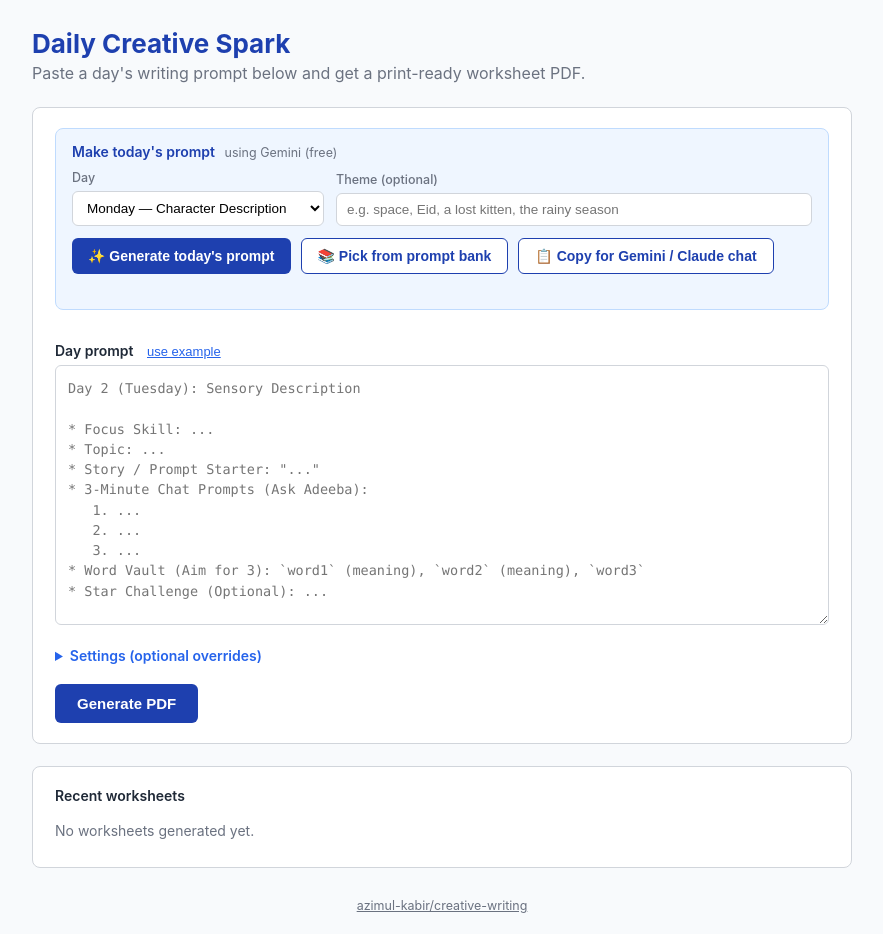
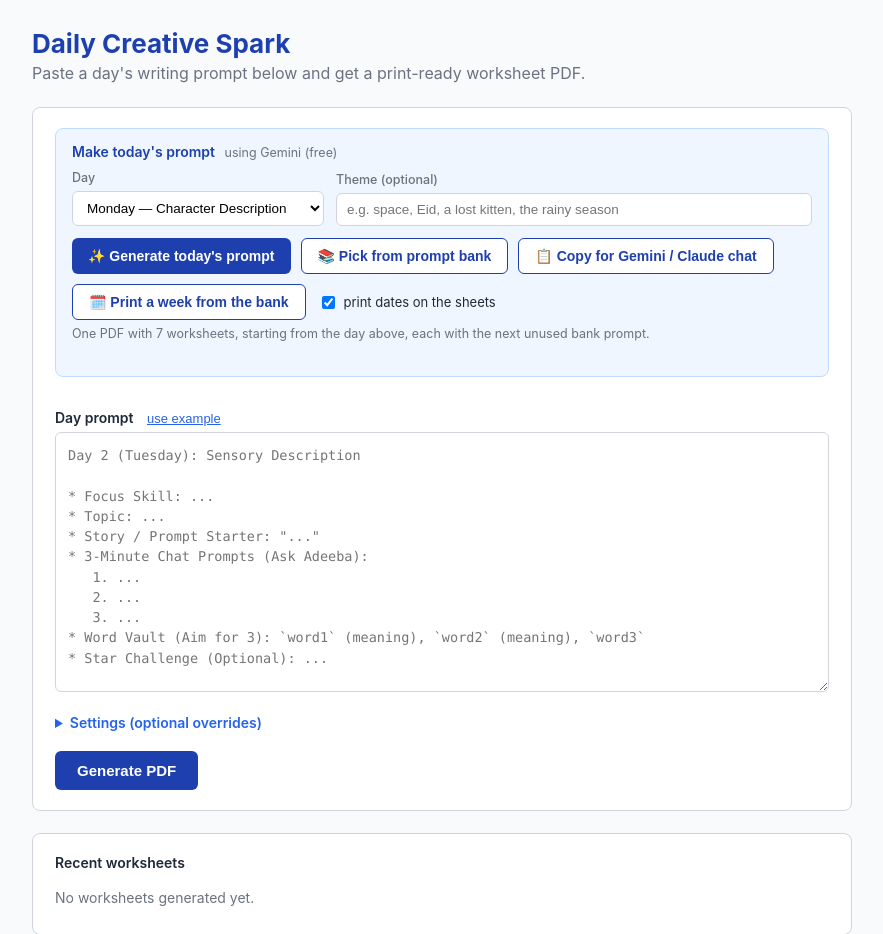
Before and after one commit to azimul-kabir/creative-writing, a Flask app: page / in a window 1280 px wide. Shown: the top 934 px of the page, without its empty margins (198-1081 px from the left). Before the commit the page ends 913 px from the top, so only its background shows below. Run offline with Flask 3, Linux system fonts and the light colour scheme; parts of the project's set-up code (start-up, migrations or seed data) failed here and were passed over.

Commit message:
Add weekly pack: a week of bank worksheets in one PDF, with dates
Saves a trip to the app every day: one click prints the whole week.

- "Print a week from the bank" makes one PDF with 7 worksheets (14 pages
  with 2 pages per sheet), starting from the day in the Day picker, each
  with the next unused prompt-bank prompt for its day, so a Saturday
  start gives a Saturday-to-Friday school week.
- With "print dates on the sheets" ticked, the header's Date and Day
  boxes are filled in (page 1 and page 2), starting from the next
  occurrence of the chosen day.
- worksheet.py: _draw_worksheet() draws one sheet without saving, and
  generate_pack_bytes() renders several into one PDF; date_text and
  day_name config fields fill the header boxes.
- app.py: POST /pack; Settings overrides and history saving shared via
  _apply_overrides() / _save_and_send(); a pack's sidecar lists its seven
  topics so the AI prompt generator still avoids them.
- README: document the weekly pack.

Co-Authored-By: Claude Opus 5.5 <noreply@anthropic.com>

```diff
--- a/app.py
+++ b/app.py
@@ -13,6 +13,7 @@ GET  /            form + recent-generations history
 POST /generate    parse the pasted prompt, render a PDF, save it to
                    OUTPUT_DIR, stream it back to the browser (inline, so it
                    opens in the browser's PDF viewer ready to print/save)
+POST /pack        a week of worksheets from the prompt bank in one PDF
 GET  /download/<name>   re-download a PDF from history
 POST /api/generate-prompt   start asking Gemini/Claude for a day's prompt
                    in the background; returns a job id
@@ -22,6 +23,7 @@ POST /api/bank-prompt   the next unused prompt from the built-in prompt bank
 GET  /healthz     plain 200 OK, for Docker/Synology health checks
 """
 
+import datetime
 import json
 import logging
 import os
@@ -100,8 +102,10 @@ def _recent_topics(limit=14):
             meta = json.loads(_meta_path(f).read_text(encoding="utf-8"))
         except (OSError, ValueError):
             continue
-        if meta.get("topic_title") and meta["topic_title"] not in topics:
-            topics.append(meta["topic_title"])
+        # a week pack lists its seven topics; a single sheet has one
+        for topic in meta.get("topics") or [meta.get("topic_title")]:
+            if topic and topic not in topics:
+                topics.append(topic)
     return topics
 
 
@@ -213,13 +217,7 @@ def generate():
         )
         return redirect(url_for("index"))
 
-    # optional per-request overrides from the "Settings" panel
-    for field in ("student_name", "class_label", "goal", "footer_left", "footer_right"):
-        val = (request.form.get(field) or "").strip()
-        if val:
-            cfg[field] = val
-    if request.form.get("pages") in ("1", "2"):
-        cfg["pages"] = int(request.form["pages"])
+    _apply_overrides(cfg)
 
     try:
         pdf_bytes = worksheet.generate_bytes(cfg)
@@ -228,15 +226,70 @@ def generate():
         return redirect(url_for("index"))
 
     slug = worksheet.slugify(cfg.get("day_label") or cfg.get("topic_title"))
+    meta = {k: cfg.get(k, "") for k in ("day_label", "topic_title")}
+    return _save_and_send(pdf_bytes, slug, meta)
+
+
+@app.route("/pack", methods=["POST"])
+def pack():
+    """A week of worksheets in one PDF: the next unused prompt-bank prompt
+    for each of 7 days, starting from the day picked in the form."""
+    start_day = request.form.get("weekday")
+    if start_day not in prompt_generator.WEEKDAYS:
+        start_day = prompt_generator.WEEKDAYS[datetime.date.today().weekday()]
+    start_idx = prompt_generator.WEEKDAYS.index(start_day)
+    student_name = (request.form.get("student_name") or "").strip() or worksheet.DEFAULTS["student_name"]
+    with_dates = bool(request.form.get("pack_dates"))
+
+    # the first date is the next start_day, today included
+    today = datetime.date.today()
+    first = today + datetime.timedelta(days=(start_idx - today.weekday()) % 7)
+
+    cfgs = []
+    for k in range(7):
+        day = prompt_generator.WEEKDAYS[(start_idx + k) % 7]
+        cfg = worksheet.parse_prompt(prompt_bank.pick_next(day, OUTPUT_DIR, student_name)["prompt_text"])
+        _apply_overrides(cfg)
+        if with_dates:
+            date = first + datetime.timedelta(days=k)
+            cfg["date_text"] = f"{date.day} {date:%b}"
+            cfg["day_name"] = f"{date:%a}"
+        cfgs.append(cfg)
+
+    last = first + datetime.timedelta(days=6)
+    span = f"{first.day} {first:%b} \u2013 {last.day} {last:%b}"
+    try:
+        pdf_bytes = worksheet.generate_pack_bytes(cfgs, title=f"Daily Creative Spark - week of {span}")
+    except Exception as exc:
+        flash(f"Could not generate the PDF: {exc}")
+        return redirect(url_for("index"))
+
+    meta = {
+        "day_label": "Week pack",
+        "topic_title": f"{start_day[:3]}\u2013{prompt_generator.WEEKDAYS[(start_idx + 6) % 7][:3]}, {span}",
+        "topics": [c.get("topic_title", "") for c in cfgs],
+    }
+    return _save_and_send(pdf_bytes, f"week_pack_{first.isoformat()}", meta)
+
+
+def _apply_overrides(cfg):
+    """Optional per-request overrides from the form's "Settings" panel."""
+    for field in ("student_name", "class_label", "goal", "footer_left", "footer_right"):
+        val = (request.form.get(field) or "").strip()
+        if val:
+            cfg[field] = val
+    if request.form.get("pages") in ("1", "2"):
+        cfg["pages"] = int(request.form["pages"])
+
+
+def _save_and_send(pdf_bytes, slug, meta):
+    """Save a PDF (and its sidecar) to the history, prune old ones, and
+    send it back to open in the browser."""
     filename = f"{slug}_{int(time.time())}.pdf"
     out_path = OUTPUT_DIR / filename
     out_path.write_bytes(pdf_bytes)
-    _meta_path(out_path).write_text(
-        json.dumps({k: cfg.get(k, "") for k in ("day_label", "topic_title")}),
-        encoding="utf-8",
-    )
+    _meta_path(out_path).write_text(json.dumps(meta), encoding="utf-8")
 
-    # prune old history beyond the limit
     all_files = sorted(OUTPUT_DIR.glob("*.pdf"), key=lambda p: p.stat().st_mtime, reverse=True)
     for old in all_files[HISTORY_LIMIT:]:
         old.unlink(missing_ok=True)
--- a/templates/index.html
+++ b/templates/index.html
@@ -84,6 +84,9 @@
     .gen-actions { display: flex; gap: 10px; flex-wrap: wrap; margin-top: 12px; }
     button.gen-btn.secondary { background: #fff; color: var(--navy); border: 1px solid var(--navy); }
     button.gen-btn.secondary:hover { background: var(--blue-light); }
+    .pack-row { display: flex; gap: 12px; align-items: center; flex-wrap: wrap; margin-top: 10px; }
+    .pack-dates { font-weight: 400; font-size: 13px; color: var(--ink); display: flex; gap: 6px; align-items: center; margin: 0; }
+    .gen-hint { font-size: 12.5px; color: var(--gray); margin-top: 6px; }
     .chat-panel { margin-top: 10px; font-size: 13px; }
     .chat-panel ol { margin: 0 0 8px; padding-left: 20px; line-height: 1.6; }
     .chat-panel textarea { min-height: 140px; font-size: 12px; background: #fff; }
@@ -98,7 +101,7 @@
     @media (max-width: 600px) {
       .card { padding: 16px; }
       .settings-grid { grid-template-columns: 1fr; }
-      .gen-row > div, .gen-actions button { flex: 1 1 100%; }
+      .gen-row > div, .gen-actions button, .pack-row button { flex: 1 1 100%; }
       .settings-grid > div.wide { grid-column: span 1; }
       table, tbody, tr, td { display: block; }
       tr.head { display: none; }
@@ -134,7 +137,7 @@
         <div class="gen-row">
           <div>
             <label for="gen_weekday">Day</label>
-            <select id="gen_weekday">
+            <select id="gen_weekday" name="weekday">
               {% for d in weekdays %}
               <option value="{{ d }}">{{ d }} &mdash; {{ weekly_plan[d][0] }}</option>
               {% endfor %}
@@ -152,6 +155,11 @@
           <button type="button" id="bank_btn" class="gen-btn {% if provider %}secondary{% endif %}" onclick="pickFromBank()">&#128218; Pick from prompt bank</button>
           <button type="button" id="chat_btn" class="gen-btn secondary" onclick="copyForChat()">&#128203; Copy for Gemini / Claude chat</button>
         </div>
+        <div class="pack-row">
+          <button type="submit" formaction="{{ url_for('pack') }}" class="gen-btn secondary">&#128467;&#65039; Print a week from the bank</button>
+          <label class="pack-dates"><input type="checkbox" name="pack_dates" value="1" checked> print dates on the sheets</label>
+        </div>
+        <div class="gen-hint">One PDF with 7 worksheets, starting from the day above, each with the next unused bank prompt.</div>
         <div id="gen_status" class="gen-status" role="status"></div>
         <div id="chat_panel" class="chat-panel" hidden>
           <ol>
--- a/worksheet.py
+++ b/worksheet.py
@@ -44,6 +44,9 @@ line_spacing_mm   : float gap between ruled lines, default 9
 guide_lines       : bool  dotted mid-line for letter sizing, default off
 pages             : int   2 (default) adds a full lined writing page with
                     an "Edit & improve" box; 1 = single sheet
+date_text         : str   optional; printed in the header's Date box
+                    (e.g. "11 Oct"), otherwise a dotted blank
+day_name          : str   optional; printed in the header's Day box
 footer_left       : str
 footer_right      : str
 """
@@ -207,8 +210,10 @@ def draw_header(c, cfg, top_y):
             c.drawString(vx, y, "." * int(dotted_width / 3.0))
         return x_start
 
-    day_x = right_field("Day:", "", right_edge - 8, dotted_width=38)
-    date_x = right_field("Date:", "", day_x - 20, dotted_width=55)
+    day_x = right_field("Day:", cfg.get("day_name", ""), right_edge - 8,
+                        dotted_width=38, bold_value=True)
+    date_x = right_field("Date:", cfg.get("date_text", ""), day_x - 20,
+                         dotted_width=55, bold_value=True)
     writer_x = right_field("Writer:", cfg.get("student_name", ""), date_x - 16, bold_value=True)
 
     badge_text = cfg.get("class_label", "") or cfg.get("day_label", "")
@@ -684,8 +689,17 @@ def draw_continued_header(c, cfg, top_y):
     c.setFont("Helvetica", 8.5)
     c.setFillColor(INK)
     right = PAGE_W - MARGIN
-    c.drawRightString(right, baseline, "Date: " + "." * 18)
-    date_w = stringWidth("Date: " + "." * 18, "Helvetica", 8.5)
+    date_text = cfg.get("date_text", "")
+    if date_text:
+        c.setFont("Helvetica-Bold", 8.5)
+        c.drawRightString(right, baseline, date_text)
+        date_w = stringWidth(date_text, "Helvetica-Bold", 8.5)
+        c.setFont("Helvetica", 8.5)
+        c.drawRightString(right - date_w, baseline, "Date: ")
+        date_w += stringWidth("Date: ", "Helvetica", 8.5)
+    else:
+        c.drawRightString(right, baseline, "Date: " + "." * 18)
+        date_w = stringWidth("Date: " + "." * 18, "Helvetica", 8.5)
     c.setFont("Helvetica-Bold", 8.5)
     c.drawRightString(right - date_w - 18, baseline, name)
     c.setFont("Helvetica", 8.5)
@@ -787,6 +801,12 @@ def draw_page_footer(c, cfg, bottom_y):
 
 def _render(c, cfg):
     c.setTitle(f"Daily Creative Spark - {cfg.get('day_label', '')}".strip())
+    _draw_worksheet(c, cfg)
+    c.save()
+
+
+def _draw_worksheet(c, cfg):
+    """Draw one worksheet (1 or 2 pages) onto the canvas, without saving."""
     two_pages = int(cfg.get("pages") or 1) >= 2
     name = cfg.get("student_name", "Writer")
 
@@ -818,8 +838,6 @@ def _render(c, cfg):
         draw_page_footer(c, cfg, y2 - 8)
         c.showPage()
 
-    c.save()
-
 
 def generate(cfg, out_path):
     """Render cfg to a PDF file on disk."""
@@ -833,6 +851,17 @@ def generate_bytes(cfg):
     buf = io.BytesIO()
     c = canvas.Canvas(buf, pagesize=A4)
     _render(c, full_cfg)
+    return buf.getvalue()
+
+
+def generate_pack_bytes(cfgs, title="Daily Creative Spark - week pack"):
+    """Render several worksheets, one after another, into a single PDF."""
+    buf = io.BytesIO()
+    c = canvas.Canvas(buf, pagesize=A4)
+    c.setTitle(title)
+    for cfg in cfgs:
+        _draw_worksheet(c, {**DEFAULTS, **cfg})
+    c.save()
     return buf.getvalue()
 
 
```
Also changed, not shown: README.md.
